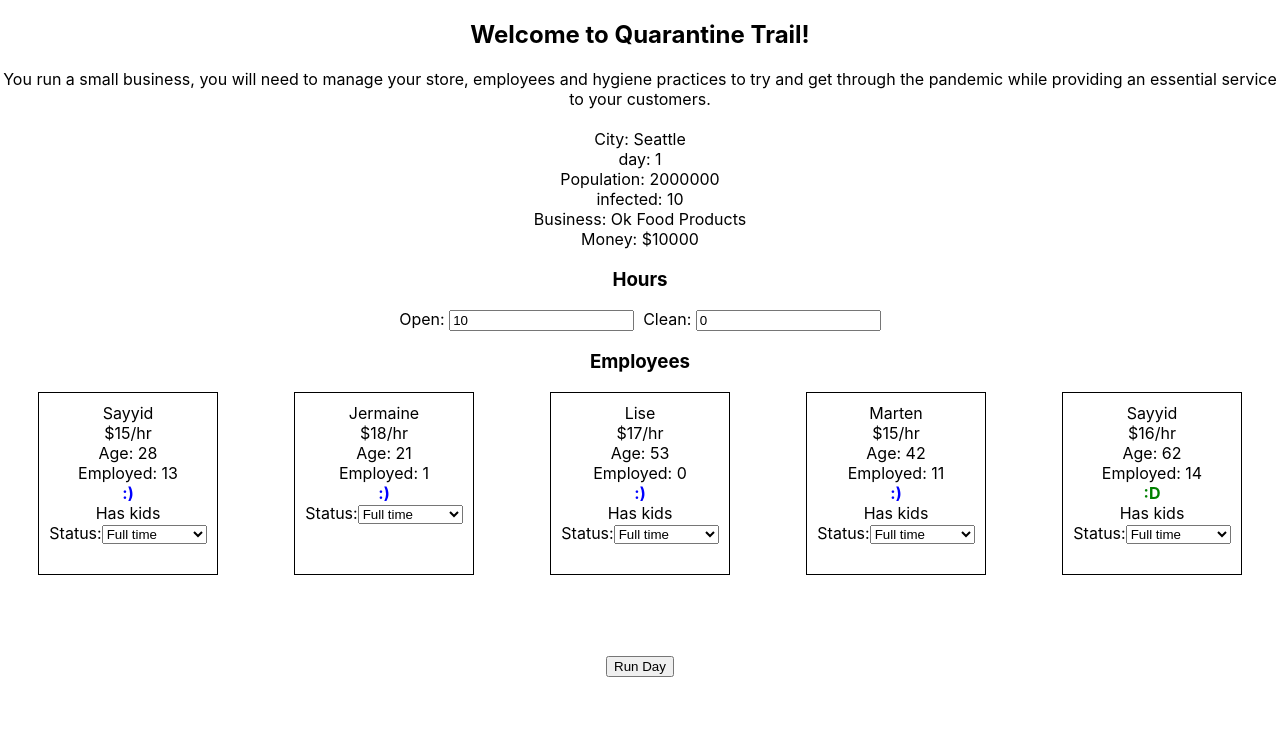
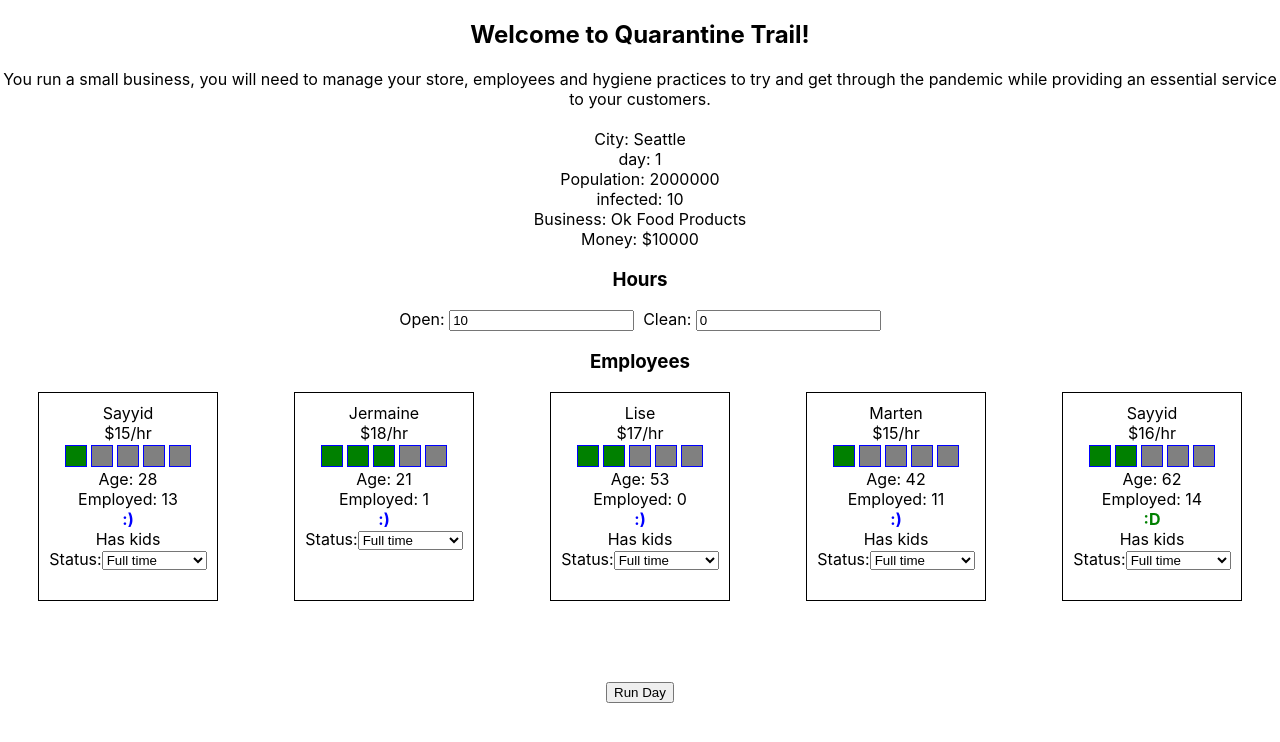
Before and after one commit to Macflash/quarantine-trail, a React (Create React App) app: page / in a window 1280 px wide. Both pictures are taken after a click on the button "Start!". Shown: the top 742 px of the page. Built offline with nearby package versions, Linux system fonts and the light colour scheme.

Commit message:
add pay scale

```diff
--- a/src/App.tsx
+++ b/src/App.tsx
@@ -68,6 +68,7 @@ function App() {
       const staffRatio = customers / openHours;
       const cleanRatio = customers / cleanHours;
 
+      const employees = [...business.employees];
       // compare staffing to customers
       console.log("staff ratio", staffRatio);
       console.log("clean ratio", cleanRatio);
@@ -75,9 +76,13 @@ function App() {
       if (staffRatio > 8) {
         console.log("You were very understaffed today");
         //todo lower staff morale
+        employees.forEach(e => e.morale -= 10);
 
       }
-      else if (staffRatio > 5) { console.log("You were understaffed today"); }
+      else if (staffRatio > 5) {
+        console.log("You were understaffed today");
+        employees.forEach(e => e.morale -= 5);
+       }
 
       if (cleanRatio < 10) { console.log("your store looks very clean") }
 
@@ -86,7 +91,7 @@ function App() {
       setBusiness({
         ...business,
         money: business.money - business.employees.map(e => e.pay).reduce((p, v) => p + (v * 8)),
-        employees: business.employees.map(e => ({ ...e, hasVirus: e.hasVirus || Math.random() < (business.customerLimit || customers) * city.infected / city.population } as Employee)),
+        employees: employees.map(e => ({ ...e, hasVirus: e.hasVirus || Math.random() < (business.customerLimit || customers) * city.infected / city.population } as Employee)),
       });
     }
 
--- a/src/views/employee.tsx
+++ b/src/views/employee.tsx
@@ -2,7 +2,7 @@
 import React from 'react';
 import { PickRandom, InRange, ArraySetter } from '../utils';
 
-export type EmploymentStatus = "fulltime" | "parttime" | "paidleave" | "unpaidleave" | "fired";
+export type EmploymentStatus = "fulltime" | "parttime" | "paidleave" | "unpaidleave" | "fired" | "quit";
 
 export interface Employee {
     name: string,
@@ -46,6 +46,24 @@ export function CreateEmployees(n: number): Employee[] {
     return result;
 }
 
+const ScaleBlock: React.FC<{ color: string}> = props => {
+    return <div style={{border: "1px solid blue", backgroundColor: props.color, height:20, width: 20, margin: 2}}></div>
+}
+const Pay: React.FC<{ e: Employee }> = props => {
+    const p = props.e.pay;
+    const min = 13;
+    const max = 25;
+    const stops = 5;
+
+    const c = [];
+    for(let i =0;i<stops;i++){
+        let x = min + i * (max - min) / stops;
+        c.push(<ScaleBlock color={x < p ? "green" : "grey"} />)
+    }
+
+    return <div style={{display: "flex", flexDirection: "row", justifyContent: "center"}}>{c}</div>
+}
+
 const Morale: React.FC<{ e: Employee }> = props => {
     const m = props.e.morale;
     let color = "unset";
@@ -69,6 +87,8 @@ export const EmployeeView: React.FC<{ e: Employee, i: number, setEmployee?: Arra
 
         <div>{e.name}</div>
         <div>${e.pay}/hr</div>
+        <Pay e={e} />
+
         <div>Age: {e.age}</div>
         <div>Employed: {e.yearsOnStaff}</div>
         <div><Morale e={e} /></div>
```
